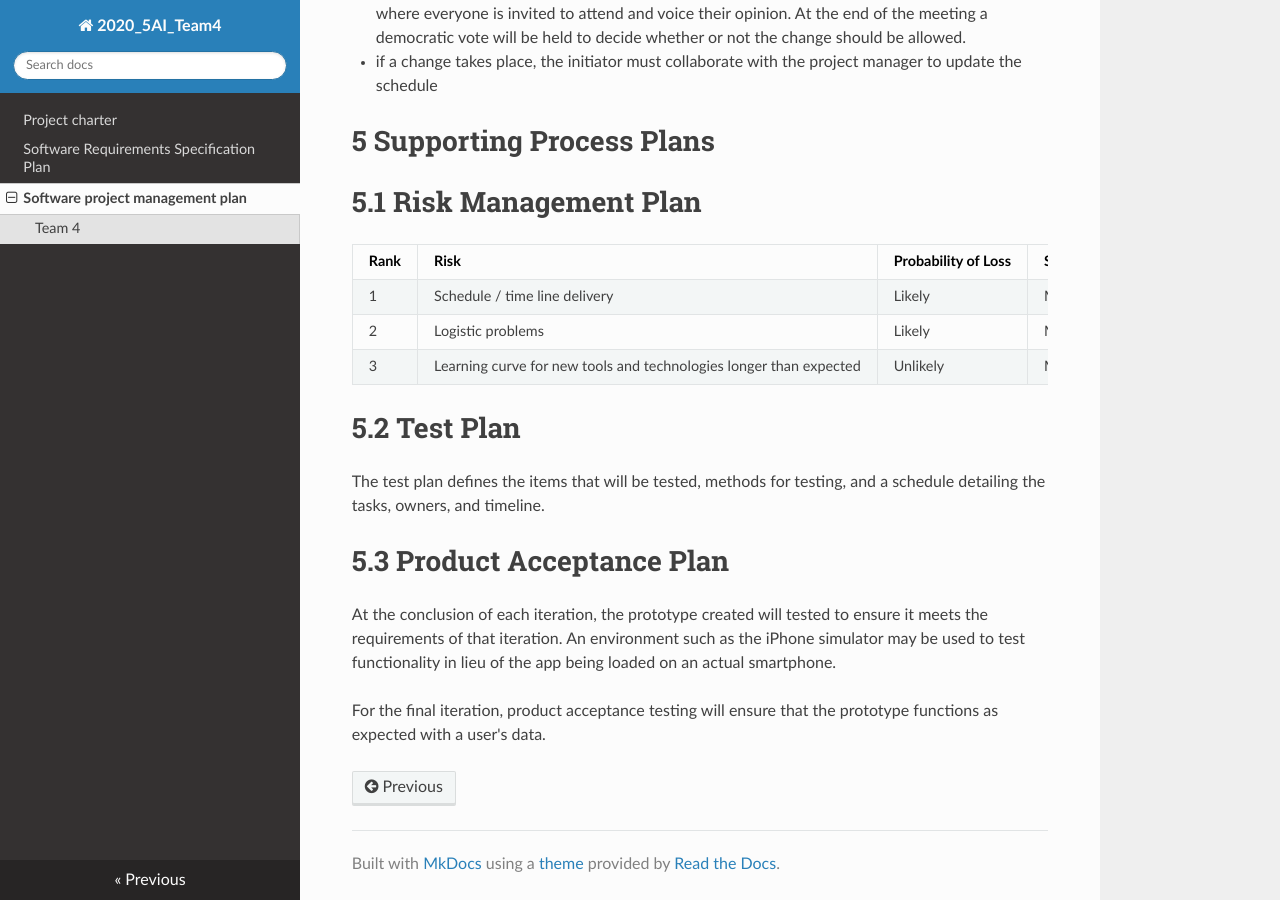
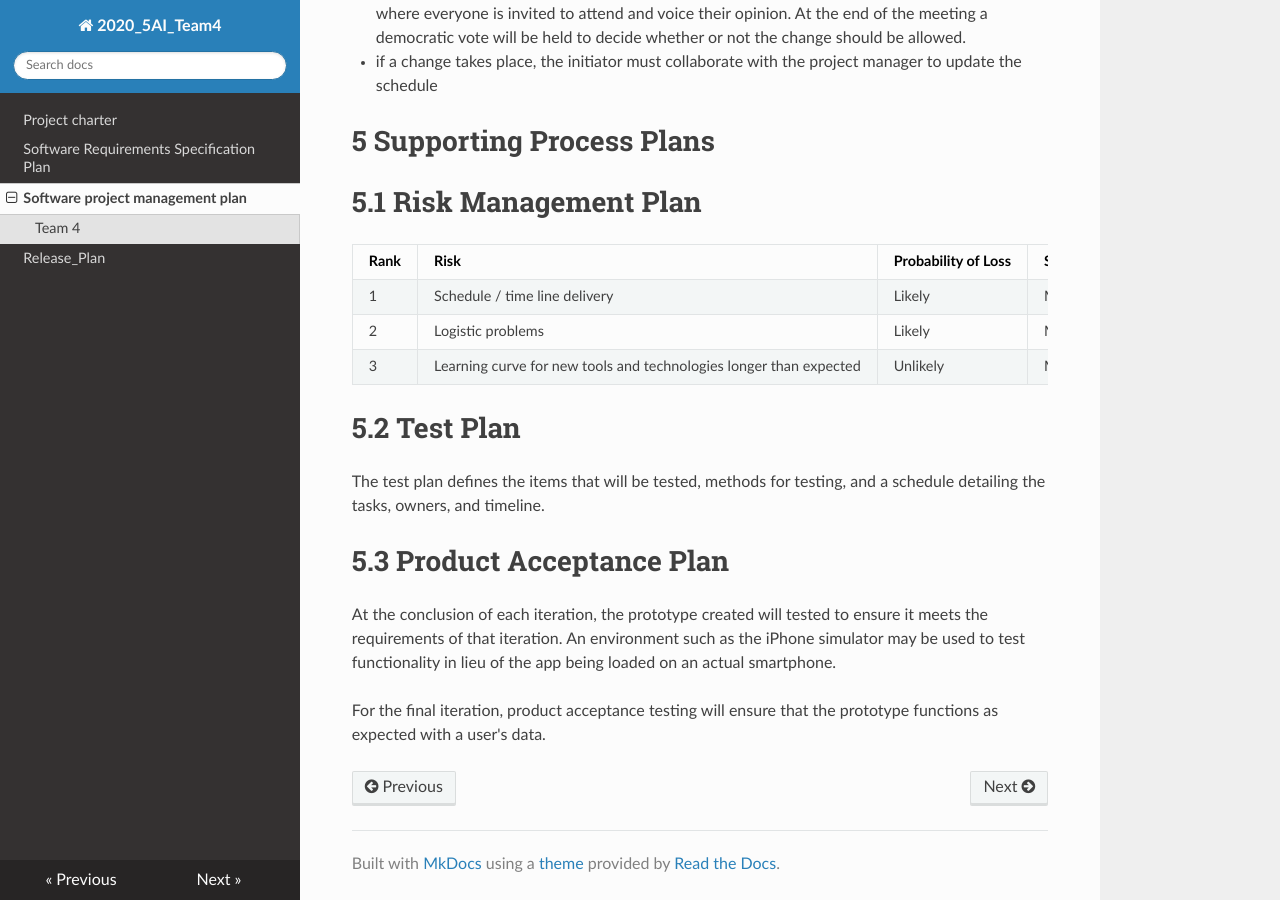
Before and after one commit to aleboniz/MarconiBooks5AiTeam4, an MkDocs documentation site: the page built from docs/Software_Project_Management_Plan.md, in a window 1280 px wide and 900 px high, scrolled down 7417 px. Built offline with MkDocs 1.6.1, drawn with Linux system fonts in a browser that asks for light colours; nearby versions of some CDN libraries.

Commit message:
Update mkdocs.yml

```diff
--- a/mkdocs.yml
+++ b/mkdocs.yml
@@ -4,6 +4,7 @@ nav:
     - 'Project charter': 'Project_Character.md'
     - 'Software Requirements Specification Plan': 'Software_Requirements_Specification.md'
     - 'Software project management plan': 'Software_Project_Management_Plan.md'
+    - 'Release_Plan': 'Release_Plan.md'
 
 
 theme:
```
